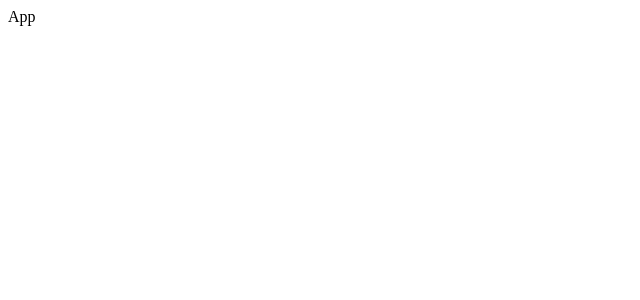
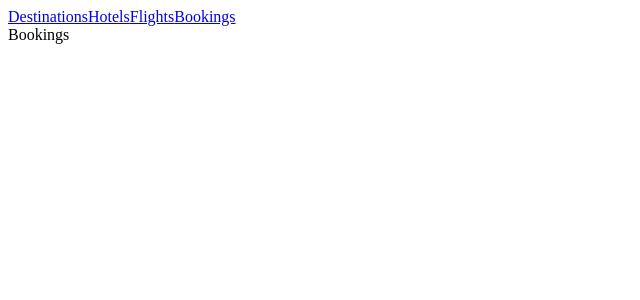
Before and after one commit to Olzhas92/react-diploma-paper, a React (Create React App) app: page /bookings in a window 1280 px wide. Shown: the top 300 px of the page, without its empty margins (0-640 px from the left). Built offline with nearby package versions, Linux system fonts and the light colour scheme.

Commit message:
routing completed

```diff
--- a/src/App.jsx
+++ b/src/App.jsx
@@ -1,7 +1,29 @@
 import React from "react";
+import { Routes, Route, Link } from "react-router-dom";
+import { Destinations } from "./pages/Destinations";
+import { Hotels } from "./pages/Hotels";
+import { Flights } from "./pages/Flights";
+import { Bookings } from "./pages/Bookings";
+import { PageNotFound } from "./pages/PageNotFound";
 
 const App = () => {
-  return <div>App</div>;
+  return (
+    <div>
+      <header>
+        <Link href="/destinations">Destinations</Link>
+        <Link to="/hotels">Hotels</Link>
+        <Link to="/flights">Flights</Link>
+        <Link to="/bookings">Bookings</Link>
+      </header>
+      <Routes>
+        <Route path="/destinations" element={<Destinations />} />
+        <Route path="/hotels" element={<Hotels />} />
+        <Route path="/flights" element={<Flights />} />
+        <Route path="/bookings" element={<Bookings />} />
+        <Route path="*" element={<PageNotFound />} />
+      </Routes>
+    </div>
+  );
 };
 
 export default App;
--- a/src/index.js
+++ b/src/index.js
@@ -1,11 +1,13 @@
 import React from "react";
 import ReactDOM from "react-dom/client";
-
+import { BrowserRouter } from "react-router-dom";
 import App from "./App";
 
 const root = ReactDOM.createRoot(document.getElementById("root"));
 root.render(
   <React.StrictMode>
-    <App />
+    <BrowserRouter>
+      <App />
+    </BrowserRouter>
   </React.StrictMode>
 );
--- /dev/null
+++ b/src/pages/Bookings.jsx
@@ -0,0 +1,5 @@
+import React from "react";
+
+export const Bookings = () => {
+  return <div>Bookings</div>;
+};
--- /dev/null
+++ b/src/pages/Destinations.jsx
@@ -0,0 +1,5 @@
+import React from "react";
+
+export const Destinations = () => {
+  return <div>Destinations</div>;
+};
--- /dev/null
+++ b/src/pages/Flights.jsx
@@ -0,0 +1,5 @@
+import React from "react";
+
+export const Flights = () => {
+  return <div>Flights</div>;
+};
--- /dev/null
+++ b/src/pages/Hotels.jsx
@@ -0,0 +1,5 @@
+import React from "react";
+
+export const Hotels = () => {
+  return <div>Hotels</div>;
+};
--- /dev/null
+++ b/src/pages/PageNotFound.jsx
@@ -0,0 +1,5 @@
+import React from "react";
+
+export const PageNotFound = () => {
+  return <div>PageNotFound</div>;
+};
```
